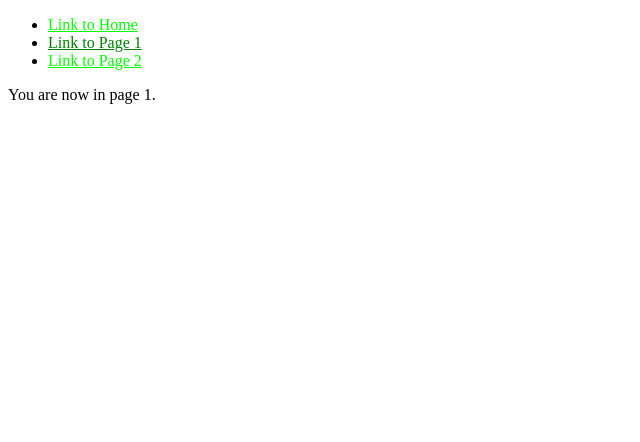
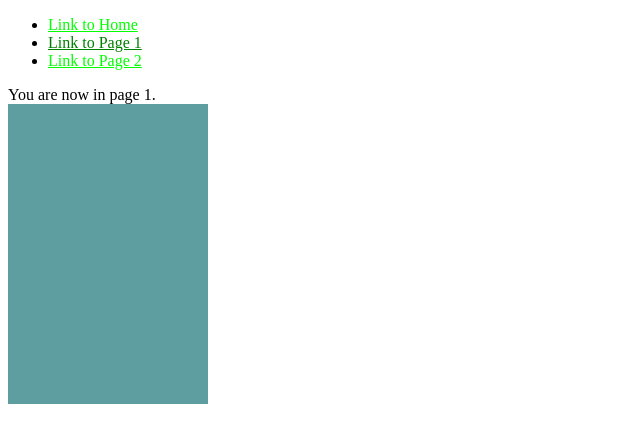
Before and after one commit to rootwebdev/root-website, a Gatsby site: page /page1 in a window 1280 px wide. Shown: the whole page, without its empty margins (0-640 px from the left). Built offline with nearby package versions, Linux system fonts and the light colour scheme; Gatsby itself is replaced by a stand-in of ours.

Commit message:
Pseudo-selectors and medi queries

```diff
--- a/src/pages/page1/index.js
+++ b/src/pages/page1/index.js
@@ -1,8 +1,37 @@
 import React from 'react';
 import Navbar from '../../components/Navbar';
+import styled from 'styled-components';
+
+// You can have keyframes (like in /directory), but you can also most of the
+// time just use transition for props (you probably know this but might as well)
+// Can also show @media breakpoints here
+const AnimatedWidthHoverDiv = styled.div`
+  display: inline-block;
+  height: 300px;
+  background: cadetblue;
+  width: ${props => props.width}px;
+  transition: width 1s ease-in-out;
+  &:hover {
+    width: ${props => props.hoverWidth}px;
+  }
+
+  /*
+   The beauty of CSS in JS is that you can manipulate CSS with JS
+   without passing objects around to every component
+   Changing passed props just works, for every styled-component that extends
+   this one
+   */
+  @media (max-width: 900px) {
+    &:hover {
+      width: ${props => props.hoverWidth / 2}px;
+    }
+  }
+`;
 
 export default () =>
-  <div>
-    <Navbar/>
-    You are now in page 1.
-  </div>
+    <div>
+        <Navbar/>
+        You are now in page 1.
+        <br/>
+        <AnimatedWidthHoverDiv width={200} hoverWidth={500}/>
+    </div>
```
